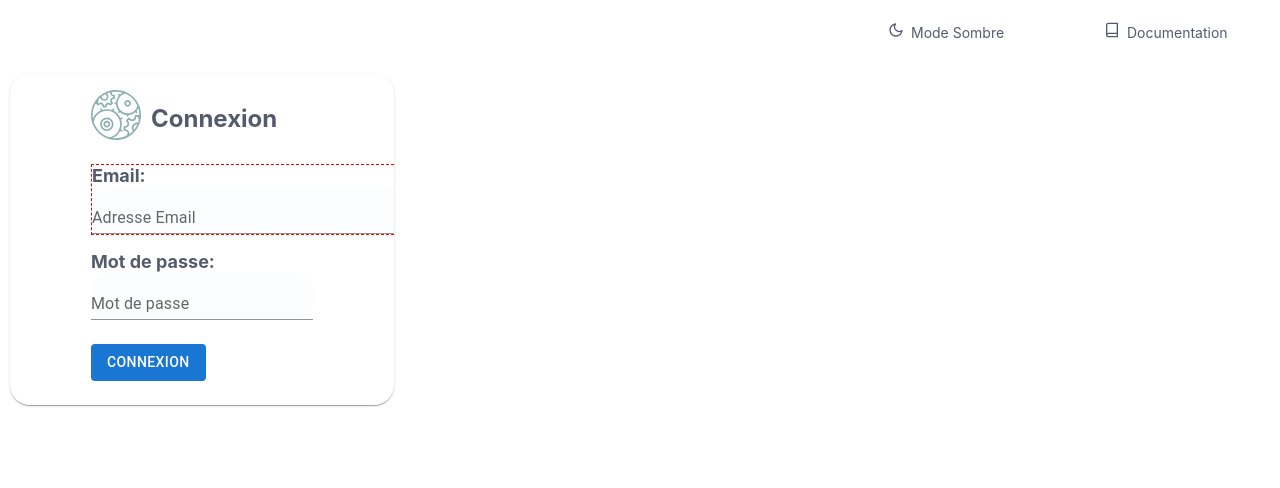
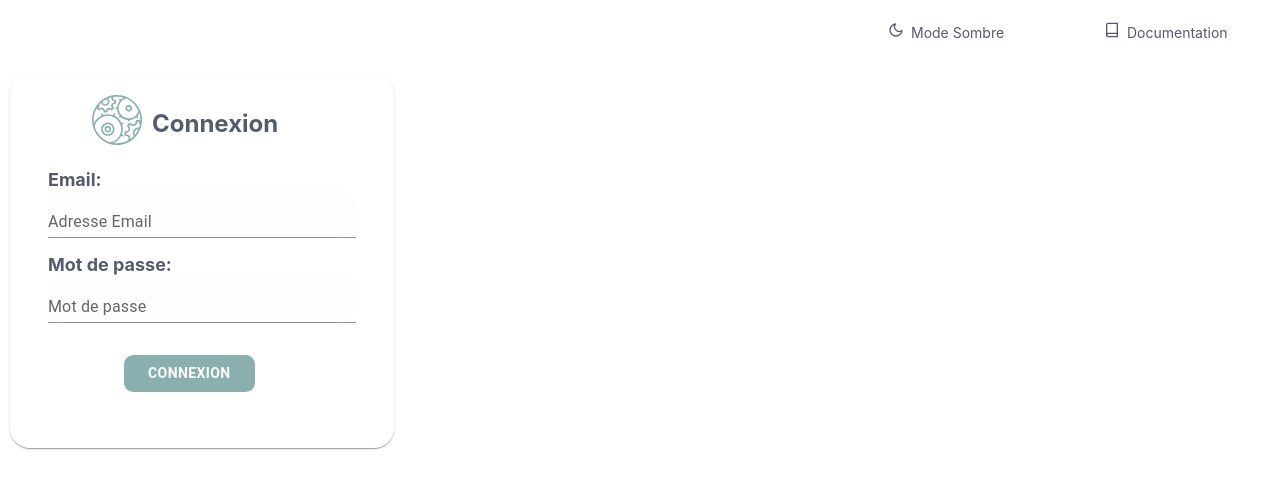
Before and after one commit to POCProtools/ProtoolsUI, a React (Create React App) app: page / in a window 1280 px wide. Shown: the top 488 px of the page. Built offline with nearby package versions, Linux system fonts and the light colour scheme.

Commit message:
fix stack

```diff
--- a/src/components/pages/login/component.js
+++ b/src/components/pages/login/component.js
@@ -11,6 +11,7 @@ import {
   Box,
   InputAdornment,
   IconButton,
+  Stack,
 } from "@mui/material"
 import CustomCard from "components/shared/card"
 import CustomTextField from "components/shared/textfield"
@@ -30,6 +31,7 @@ const useStyles = makeStyles()(theme => {
     },
     TitleHeader: {
       //margin: 5,
+      marginTop: 5,
       marginBottom: 20,
       position: "relative",
     },
@@ -54,9 +56,9 @@ const useStyles = makeStyles()(theme => {
       marginTop: 20,
     },
     boutonConnexion: {
-      backgroundColor: palette.secondary.main,
+      color: "#89B0AE",
       justifyContent: "center",
-      fontSize: "18px",
+      fontSize: "12px",
       margin: 10,
     },
   }
@@ -85,10 +87,10 @@ const Login = () => {
             <Logo className={classes.logo} />
             <span className={classes.titleCard}>Connexion</span>
           </div>
+          <Stack spacing={2} alignItems="center">
             <Box
               sx={{
                 marginTop: 2,
-              border: "1px dashed red",
                 width: "140%",
               }}
             >
@@ -104,7 +106,7 @@ const Login = () => {
                 onChange={e => setEmail(e.target.value)}
               />
             </Box>
-          <Box sx={{ marginTop: 2, marginBottom: 3 }}>
+            <Box sx={{ marginTop: 2, marginBottom: 3, width: "140%" }}>
               <span className={classes.inputTitle}>
                 Mot de passe: <br />
               </span>
@@ -129,12 +131,23 @@ const Login = () => {
                 }
                 onChange={e => setPassword(e.target.value)}
               />
-          </Box>
+            </Box>{" "}
+          </Stack>
           <Button
+            disableElevation
             variant="contained"
-            disableElevation
             className={classes.boutonConnexion}
             onClick={() => handleSubmit()}
+            sx={{
+              backgroundColor: palette.secondary.main,
+              justifyContent: "center",
+              fontSize: "14px",
+              fontWeight: "bold",
+              borderRadius: 2.3,
+              paddingLeft: 3,
+              paddingRight: 3,
+              margin: 4,
+            }}
           >
             Connexion
           </Button>
```
Lines whose indentation alone changed are shown as unchanged.
